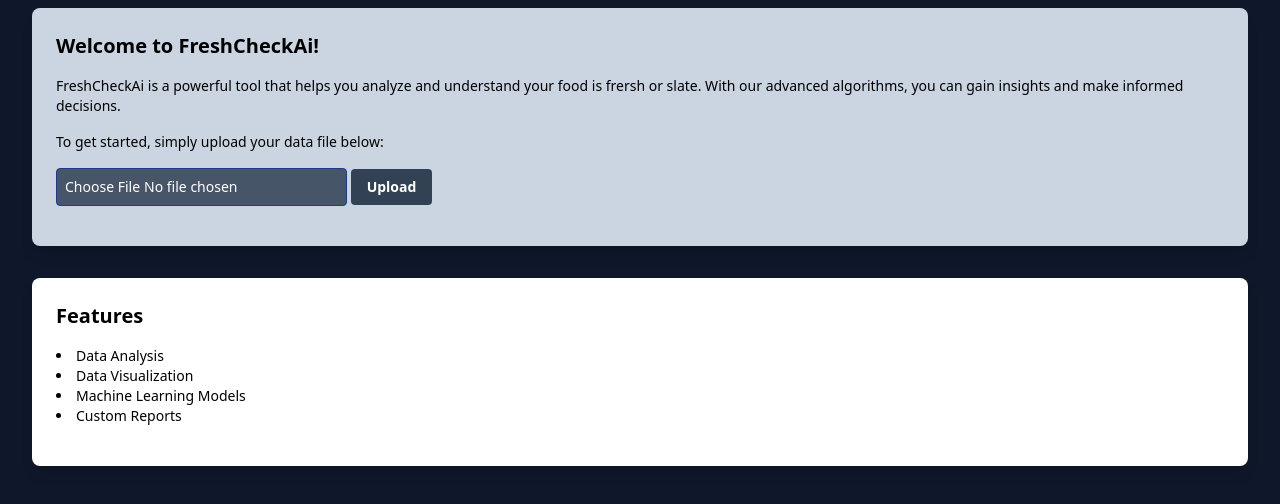
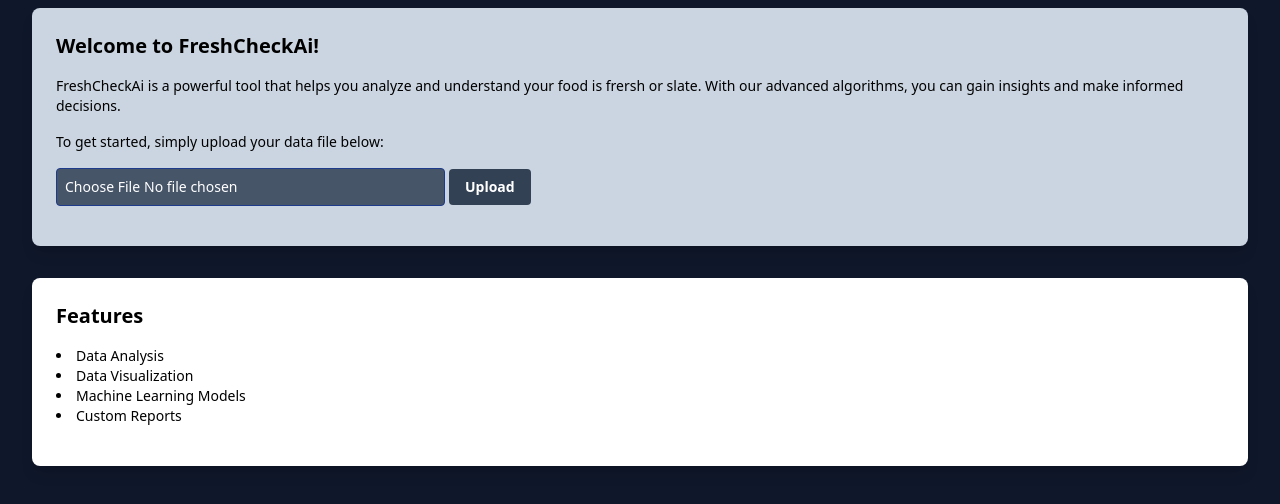
Before and after one commit to Priyanshu8709/smart-food-freshness-detector, a website: page index.html in a window 1280 px wide. Shown: the part 92-596 px from the top of the page. Drawn offline with nearby package versions, Linux system fonts and the light colour scheme; files that its build step writes are made by us from their sources.

Commit message:
Updated index.html

```diff
--- a/index.html
+++ b/index.html
@@ -14,7 +14,8 @@
       <h2 class="text-xl font-semibold mb-4 ">Welcome to FreshCheckAi!</h2>
       <p class="mb-4">FreshCheckAi is a powerful tool that helps you analyze and understand your food is frersh or slate. With our advanced algorithms, you can gain insights and make informed decisions.</p>
       <p class="mb-4">To get started, simply upload your data file below:</p>
-      <input type="file" class=" bg-slate-600 border border-blue-900 p-2 rounded mb-4 text-white" accept=".csv, .xlsx, .json">
+      <input type="file" class="bg-slate-600 border border-blue-900 p-2 rounded mb-4 text-white w-full sm:w-1/2 lg:w-1/3"
+      accept=".csv, .xlsx, .json">
       <button class="bg-slate-700 text-white px-4 py-2 rounded hover:bg-green-900 font-semibold">Upload</button>
     </div>
     <div class="bg-white p-6 rounded-lg shadow-lg mt-8">
```
